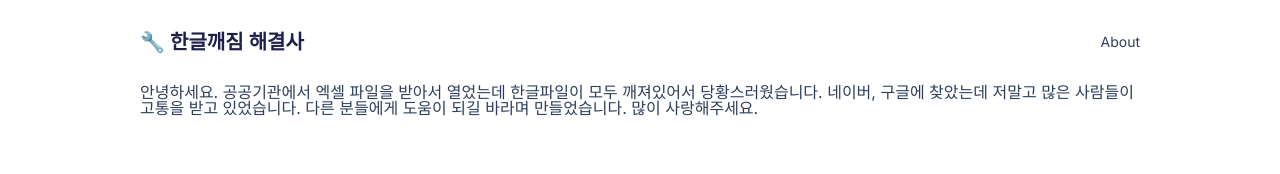
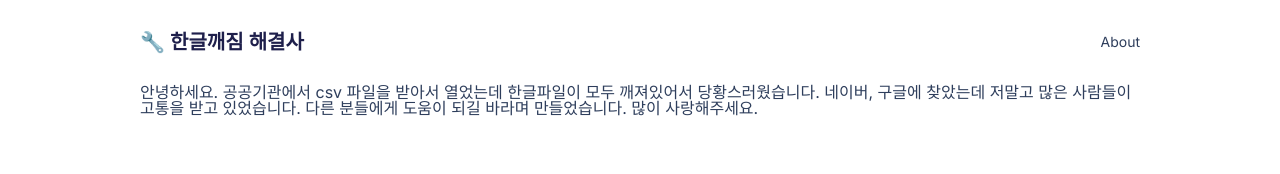
Before and after one commit to djmin43/open-api-csv-encoder, a Next.js app: page /about in a window 1280 px wide. Shown: the top 174 px of the page. Built offline with nearby package versions, Linux system fonts and the light colour scheme.

Commit message:
minor typo fix

```diff
--- a/src/app/about/page.tsx
+++ b/src/app/about/page.tsx
@@ -3,7 +3,7 @@ export default function AboutPage() {
   return (
     <main className="about-container">
       <p className="body1">
-        안녕하세요. 공공기관에서 엑셀 파일을 받아서 열었는데 한글파일이 모두
+        안녕하세요. 공공기관에서 csv 파일을 받아서 열었는데 한글파일이 모두
         깨져있어서 당황스러웠습니다. 네이버, 구글에 찾았는데 저말고 많은
         사람들이 고통을 받고 있었습니다. 다른 분들에게 도움이 되길 바라며
         만들었습니다. 많이 사랑해주세요.
```
